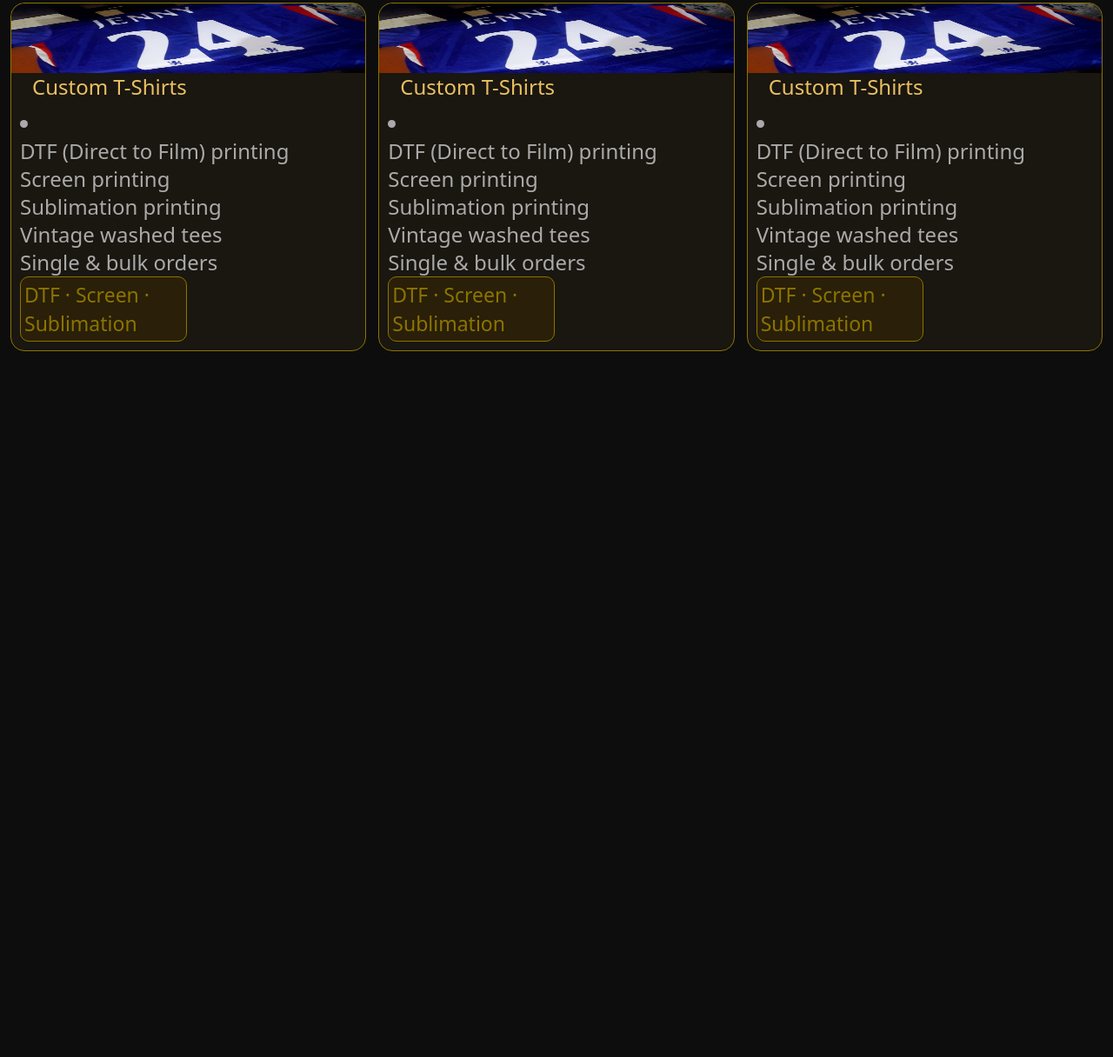
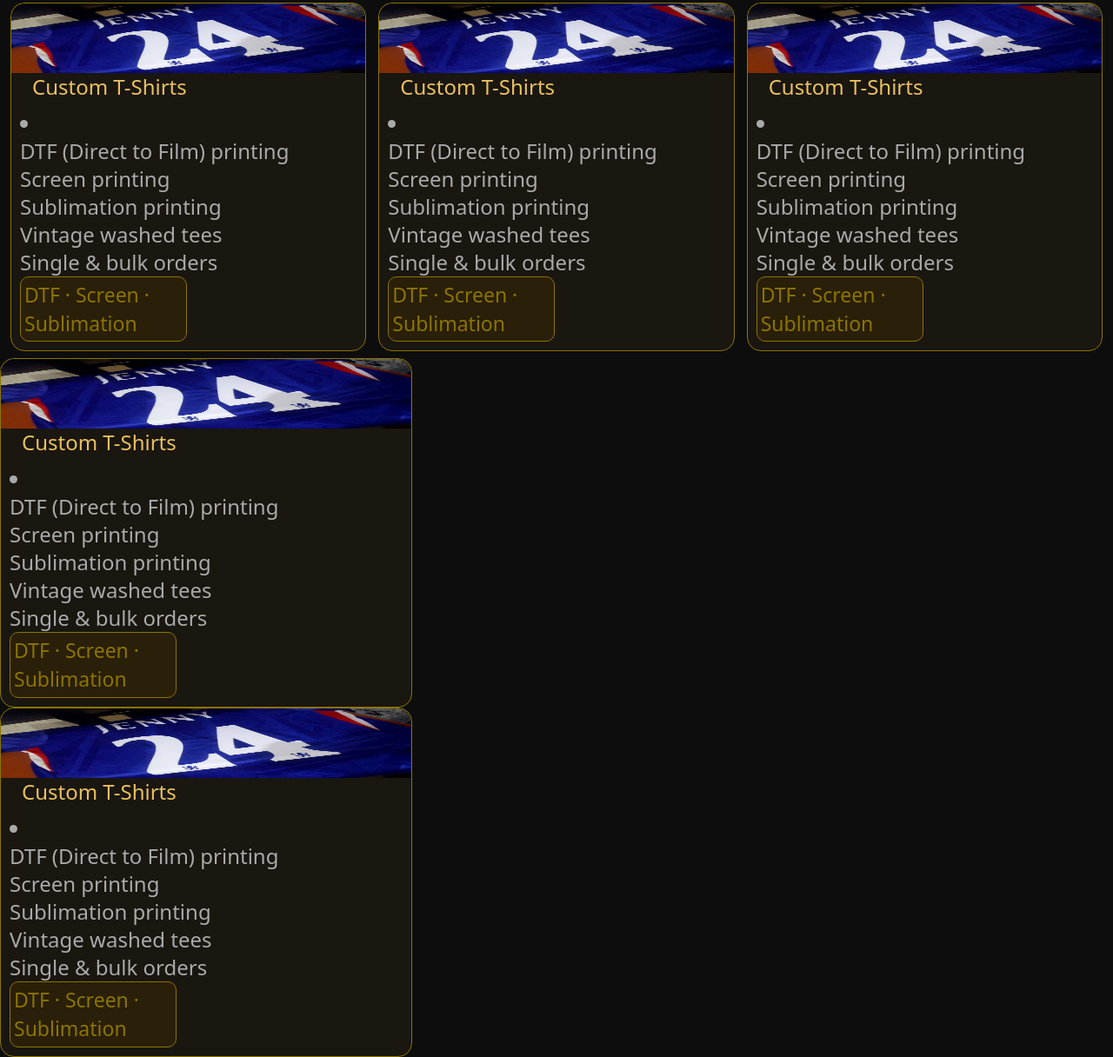
Before and after one commit to my-official-project/g.o-media-and-printing, a website: page services.html in a window 1280 px wide. Shown: the part 712-1928 px from the top of the page at 87% size. Before the commit the page ends 1124 px from the top, so only its background shows below. Drawn offline with Linux system fonts and the light colour scheme.

Commit message:
add third section to service.html

```diff
--- a/services.html
+++ b/services.html
@@ -187,6 +187,55 @@
             </div>
          </section>
 
+
+         <!-- BULK PRODUCTION AND PACKAGING -->
+
+         <section>
+              <!-- FIRST CARD -->
+            <div class="bg-[#1a1610] w-full border border-[#8b7500] rounded-2xl pb-2.5 shrink-0 lg:w-[37vw] lg:shrink">
+                <img src="public/images/jersey.jpeg" alt="" class="w-full h-[10vh] rounded-t-2xl">
+
+                <div class="px-2.5">
+                      <h3 class="text-[#e8c060] ml-3.5 text-[18px] font-extralight md:text-2xl lg:text-2xl">Custom T-Shirts</h3>
+
+                <li class="text-[#aaaaaa] text-[18px] mt-2.5 md:text-[19px] lg:text-2xl">
+                    <ul>DTF (Direct to Film) printing</ul>
+                    <ul>Screen printing</ul>
+                    <ul>Sublimation printing</ul>
+                    <ul>Vintage washed tees</ul>
+                    <ul>Single & bulk orders</ul>
+                </li>
+
+                <p class="bg-[#2a1f08] text-[#8b7500] border border-[#8b7500] w-[50vw] rounded-[10px] p-1 text-sm md:text-[22px] lg:w-[15vw] lg:text-[23px]">DTF · Screen · Sublimation</p>
+                </div>
+
+
+            </div>
+
+
+            <!-- SECOND CARD -->
+             <div class="bg-[#1a1610] w-full border border-[#8b7500] rounded-2xl pb-2.5 shrink-0 lg:w-[37vw] lg:shrink">
+                <img src="public/images/jersey.jpeg" alt="" class="w-full h-[10vh] rounded-t-2xl">
+
+                <div class="px-2.5">
+                      <h3 class="text-[#e8c060] ml-3.5 text-[18px] font-extralight md:text-2xl lg:text-2xl">Custom T-Shirts</h3>
+
+                <li class="text-[#aaaaaa] text-[18px] mt-2.5 md:text-[19px] lg:text-2xl">
+                    <ul>DTF (Direct to Film) printing</ul>
+                    <ul>Screen printing</ul>
+                    <ul>Sublimation printing</ul>
+                    <ul>Vintage washed tees</ul>
+                    <ul>Single & bulk orders</ul>
+                </li>
+
+                <p class="bg-[#2a1f08] text-[#8b7500] border border-[#8b7500] w-[50vw] rounded-[10px] p-1 text-sm md:text-[22px] lg:w-[15vw] lg:text-[23px]">DTF · Screen · Sublimation</p>
+                </div>
+
+
+            </div>
+
+         </section>
+
       </main>
 </body>
 </html>
```
